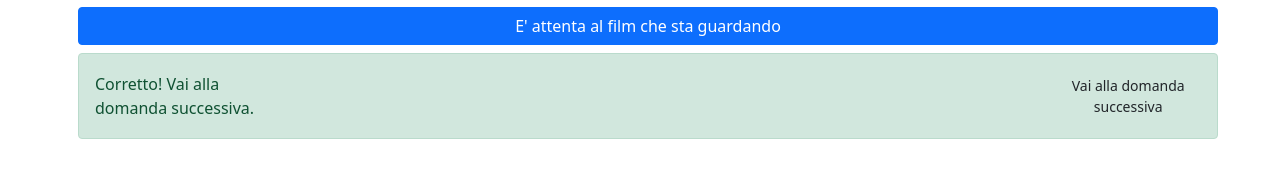
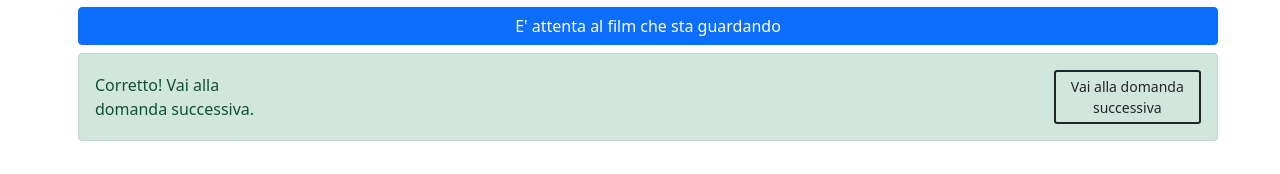
Before and after one commit to khalld/sveltekit-fe, a SvelteKit app: page /happybd/1 in a window 1280 px wide. Both pictures are taken after a click on the button "Riposa gli occhi". Shown: the part 559-733 px from the top of the page. Built offline with nearby package versions, Linux system fonts and the light colour scheme.

Commit message:
bordo in bottone successivo

```diff
--- a/src/routes/happybd/[slug]/+page.svelte
+++ b/src/routes/happybd/[slug]/+page.svelte
@@ -95,14 +95,14 @@
             </div>
         <div class="row">
             {#each questions[idx].options as option}
-                <button class="col col-12 btn btn-primary mx-2 my-2" on:click={() => checkAnswer(option)}>{option}</button>
+                <button class="col col-12 btn btn-primary mx-2 my-2 " on:click={() => checkAnswer(option)}>{option}</button>
             {/each}
             {#if result}
                 <div class="alert alert-{status} d-flex align-items-center mx-2" role="alert">
                     <div>{result}</div>
                     {#if answerisright}
                         <div class="w-100"></div>
-                        <button type="button" class="btn btn-sm bt-warning" on:click={() => window.location.href = '/sveltekit-fe/happybd/' + (questions[idx].nextAnswer)}>Vai alla domanda successiva</button>
+                        <button type="button" class="btn btn-sm bt-warning border border-dark border-2" on:click={() => window.location.href = '/sveltekit-fe/happybd/' + (questions[idx].nextAnswer)}>Vai alla domanda successiva</button>
                     {/if}
                 </div>
             {/if}
```
